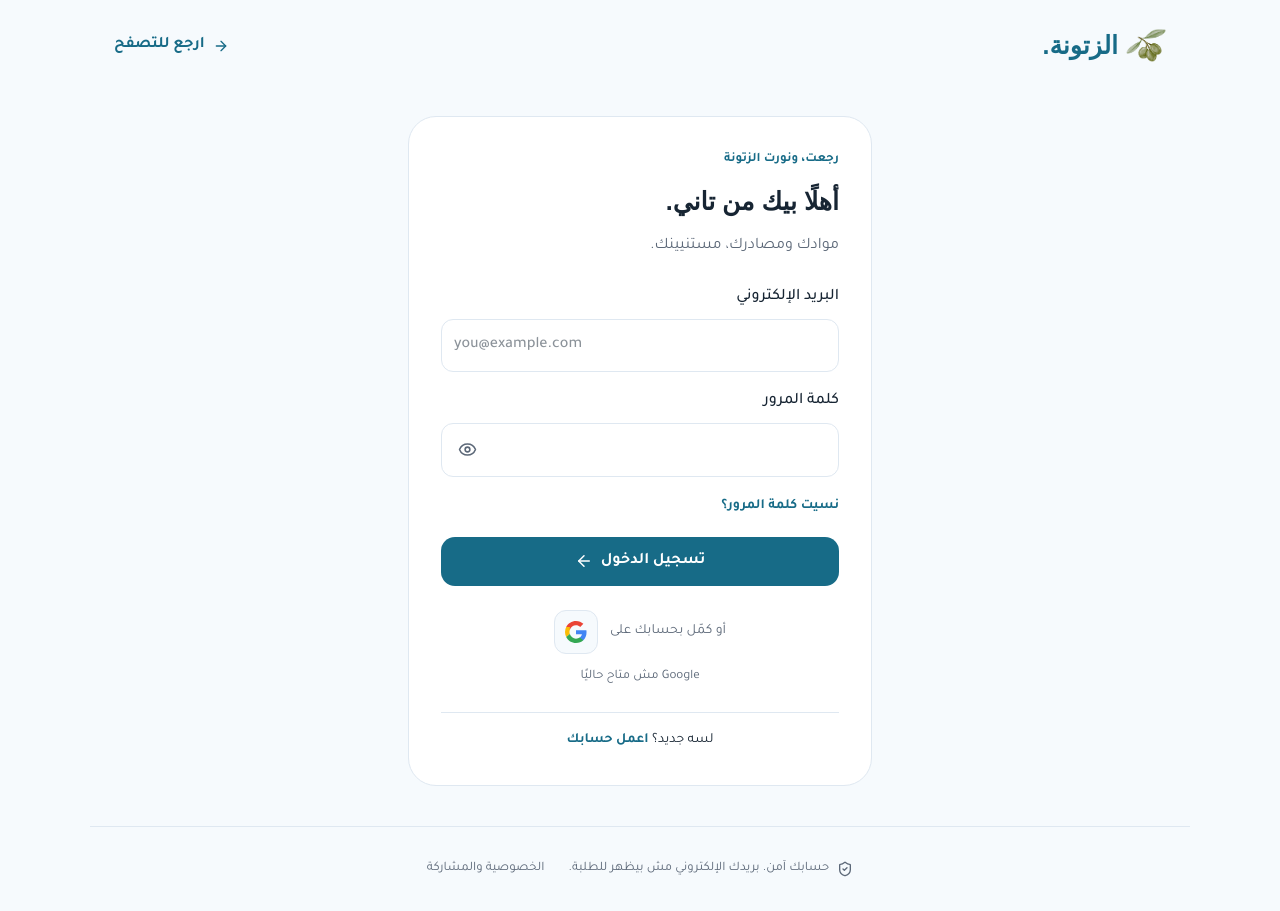
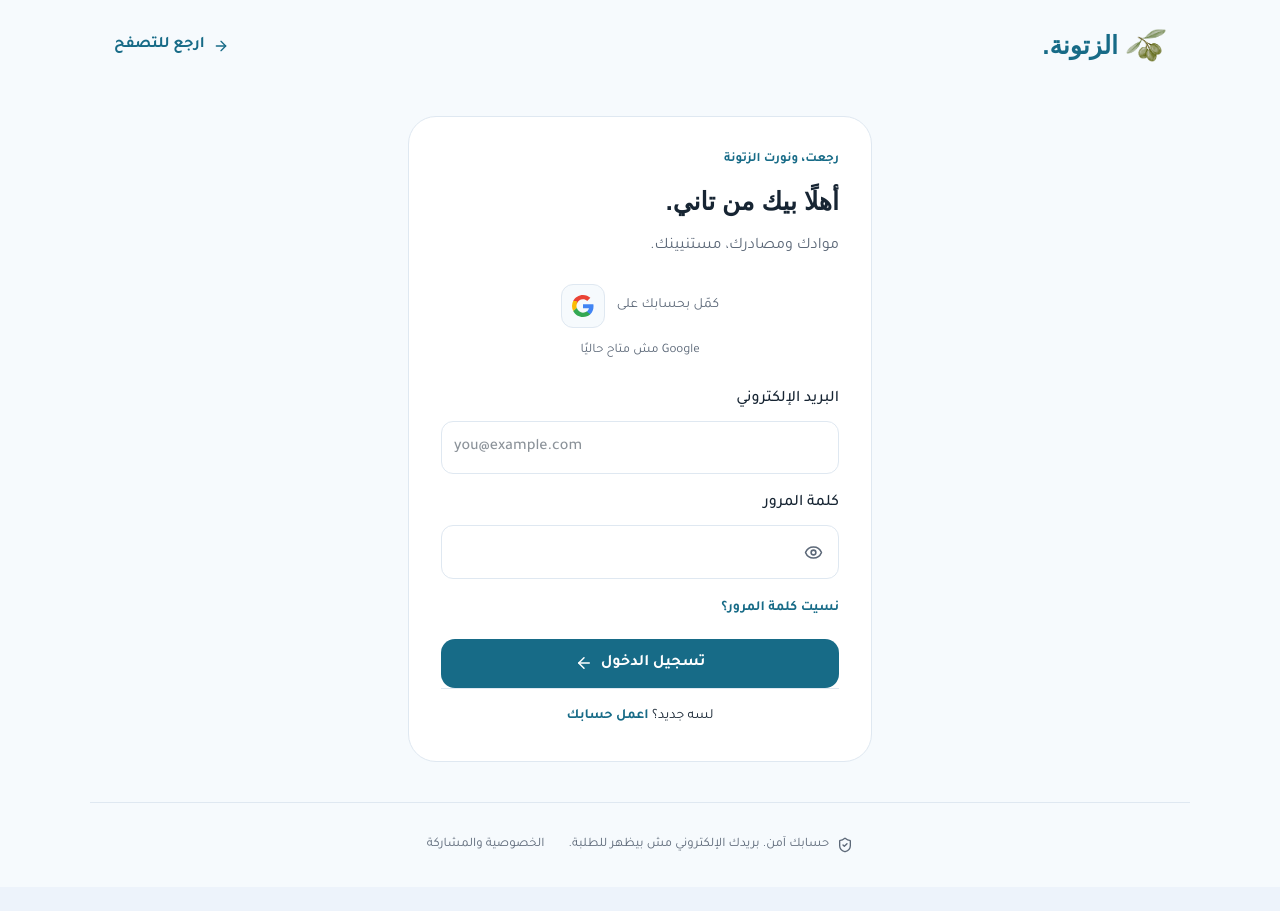
Before and after one commit to DavidGirges1/Elzatona-, a Next.js app: page /login in a window 1280 px wide. After the commit the page ends 887 px from the top, so only its background shows below. Built offline with nearby package versions, Linux system fonts and the light colour scheme; no server answers; a web font is replaced by a local one.

Commit message:
Simplify landing controls and prioritize Google authentication

```diff
--- a/src/app/globals.css
+++ b/src/app/globals.css
@@ -798,7 +798,12 @@ input[type="checkbox"] {
   position: relative;
 }
 .password-control input {
-  padding-inline-end: 52px !important;
+  padding-right: 52px !important;
+  padding-left: 16px !important;
+}
+.password-control .icon-button {
+  inset-inline-end: auto;
+  right: 4px;
 }
 .icon-button {
   display: grid;
--- a/src/app/login/page.tsx
+++ b/src/app/login/page.tsx
@@ -30,8 +30,8 @@ export default async function Login({
             كلمة المرور اتغيرت. سجّل دخولك بالكلمة الجديدة.
           </p>
         )}
+        <GoogleOption available={await googleEnabled()} next={next} />
         <LoginForm next={next} />
-        <GoogleOption available={await googleEnabled()} next={next} />
         <p className="auth-switch">
           لسه جديد؟{" "}
           <Link href="/signup" className="text-link">
--- a/src/app/page.tsx
+++ b/src/app/page.tsx
@@ -16,7 +16,6 @@ import {
 } from "lucide-react";
 import { ProductPreview } from "@/components/landing/preview";
 import { Reveals } from "@/components/landing/reveal";
-import { MotionToggle } from "@/components/landing/motion-toggle";
 export const metadata = {
   title: "كل ماتريالاتك في مكان واحد.",
   description:
@@ -40,7 +39,6 @@ export default function Landing() {
           <BrandName />
         </Link>
         <nav aria-label="التنقل الرئيسي">
-          <MotionToggle />
           <a className="landing-how" href="#how">
             بتشتغل إزاي؟
           </a>
--- a/src/app/signup/page.tsx
+++ b/src/app/signup/page.tsx
@@ -13,8 +13,8 @@ export default async function Page() {
         <p className="eyebrow">من الطلبة، للطلبة</p>
         <h1>مكانك وسط دفعتك.</h1>
         <p className="muted">اعمل حسابك، وبعدها اختار جامعتك وكليتك.</p>
+        <GoogleOption available={await googleEnabled()} next="/onboarding" />
         <SignupForm />
-        <GoogleOption available={await googleEnabled()} next="/onboarding" />
         <p className="auth-switch">
           عندك حساب؟{" "}
           <Link className="text-link" href="/login">
--- a/src/components/auth/forms.tsx
+++ b/src/components/auth/forms.tsx
@@ -106,7 +106,7 @@ export function GoogleOption({
 }) {
   return (
     <div className="google-option">
-      <span>أو كمّل بحسابك على</span>
+      <span>كمّل بحسابك على</span>
       {available ? (
         <a
           className="google-icon"
```
Also changed, not shown: 1 other file (tests, documents, lock files or other folders).
